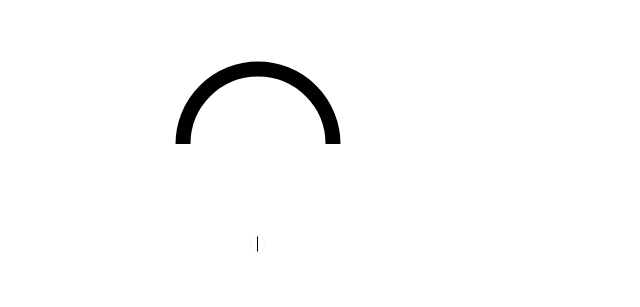
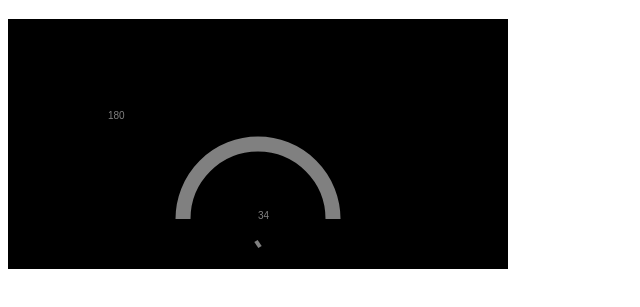
Before and after one commit to veereshmeesala/geckometer, a plain HTML site: page index.html in a window 1280 px wide. Shown: the part 61-368 px from the top of the page, without its empty margins (0-640 px from the left). Drawn offline with Linux system fonts and the light colour scheme.

Commit message:
implemented the hand, text elements

```diff
--- /dev/null
+++ b/app.css
@@ -0,0 +1,3 @@
+#geckometer{
+	background-color: #000;
+}
--- a/app.js
+++ b/app.js
@@ -1,14 +1,16 @@
 function Geckometer(opt) { // function Gauge
+      this.options = opt;
       this.canvas = opt.targetElement;
       this.context = this.canvas.getContext('2d');
+      this.mp = new Meterpointer(this);
       this.setOptions();
       this.render();
 }
 Geckometer.prototype = {
-    constructor: Geckometer,
+    // constructor: Geckometer,
     drawMeter: function(){
-      var x = this.canvas.width / 2;
-      var y = this.canvas.height / 2;
+      var x = this.canvas.width/2;
+      var y = this.canvas.height - 50;
       var radius = 75;
       var startAngle = 0;
       var endAngle = Math.PI;
@@ -19,62 +21,8 @@ Geckometer.prototype = {
       this.context.lineWidth = 15;
 
       // line color
-      this.context.strokeStyle = 'black';
+      this.context.strokeStyle = 'grey';
       this.context.stroke();
-    },
-    drawPointer: function(){
-      var angle, centerX, centerY, endX, endY, startX, startY, x, y;
-      var pointerLength = 0.8;
-      var  pointerStrokeWidth = 0.035;
-      angle = 34;
-      centerX = this.canvas.width / 2;
-      centerY = this.canvas.height * 0.9;
-      x = Math.round(centerX + pointerLength * Math.cos(angle));
-      y = Math.round(centerY + pointerLength * Math.sin(angle));
-      startX = Math.round(centerX + pointerStrokeWidth * Math.cos(angle - Math.PI / 2));
-      startY = Math.round(centerY + pointerStrokeWidth * Math.sin(angle - Math.PI / 2));
-      endX = Math.round(centerX + pointerStrokeWidth * Math.cos(angle + Math.PI / 2));
-      endY = Math.round(centerY + pointerStrokeWidth * Math.sin(angle + Math.PI / 2));
-      this.context.fillStyle = 'black';
-      this.context.beginPath();
-      this.context.arc(centerX, centerY, pointerStrokeWidth , 0, Math.PI * 2, true);
-      // this.context.fill();
-      this.context.stroke();
-      this.context.beginPath();
-      this.context.moveTo(startX, startY);
-      this.context.lineTo(x, y);
-      this.context.lineTo(endX, endY);
-      this.context.strokeStyle = 'black';
-      this.context.stroke();
-
-      return this;
-      // this.context.fill();
-
-    //   var width = this.radius * 0.07,
-    //     len = this.radius * 0.8,
-    //     pos = 34;
-    //    this.context.beginPath();
-    // this.context.lineWidth = width;
-    // this.context.lineCap = "round";
-    // this.context.moveTo(0,0);
-    // this.context.rotate(pos);
-    // this.context.lineTo(0, -len);
-    // this.context.stroke();
-    // this.context.rotate(-pos);
-
-
-            // var angle, centerX, centerY;
-            // centerX = this.canvas.width / 2;
-            // centerY = this.canvas.height * 0.9;
-            // this.context.beginPath();
-            // this.context.translate(centerX, centerY);
-            // this.context.rotate(-180 * Math.PI/180); // Correct for top left origin
-            // this.context.rotate(angle * Math.PI/180);
-            // this.context.moveTo(0, 0);
-            // this.context.lineTo(0, length);
-            // this.context.strokeStyle = 'black';
-            // this.context.stroke();
-
     },
     setOptions: function(){
 
@@ -82,26 +30,58 @@ Geckometer.prototype = {
     render: function () {
         console.log('Set meter started');
         this.drawMeter();
-        this.drawPointer();
     }
 };
 
 
-// function Meterpointer() {
+function Meterpointer(geckometerObj) {
+     this.mp = geckometerObj;
+     this.options = this.mp.options;
+     this.context = this.mp.context;
+     this.canvas = this.mp.canvas;
+     this.value = this.options.value || 0;
+     this.min = this.options.min || 0;
+     this.max = this.options.max || 200;
+     this.length = 0.4;
+     this.strokeWidth = 4;
+     this.fillColor = 'grey';
+     // this.setOptions();
+     this.render();
+}
 
-//       this.setOptions();
-//       this.render();
-// }
+Meterpointer.prototype = {
+    setOptions: function(){
 
-// Meterpointer.prototype = {
-//     constructor: Meterpointer,
-//     setOptions: function(){
+    },
+    render: function(){
+      var angle, centerX, centerY, endX, endY, startX, startY, x, y;
+      angle = 34;
+      centerX = this.canvas.width / 2;
+      centerY = this.canvas.height * 0.9;
+      x = Math.round(centerX + this.length * Math.cos(angle));
+      y = Math.round(centerY + this.length * Math.sin(angle));
+      startX = Math.round(centerX + this.strokeWidth * Math.cos(angle - Math.PI / 2));
+      startY = Math.round(centerY + this.strokeWidth * Math.sin(angle - Math.PI / 2));
+      endX = Math.round(centerX + this.strokeWidth * Math.cos(angle + Math.PI / 2));
+      endY = Math.round(centerY + this.strokeWidth * Math.sin(angle + Math.PI / 2));
 
-//     },
-//     render: function(){
+      this.context.beginPath();
+      this.context.moveTo(startX, startY);
+      this.context.lineTo(x, y);
+      this.context.strokeStyle = 'grey';
+      this.context.lineWidth = 4;
+      this.context.lineTo(endX, endY);
+      this.context.stroke();
 
-//     }
-// }
+      // showing the min value and max value text on the component
+      var minTextPosX = this.canvas.width/2;
+      var minTextPosY = this.canvas.height - 50;
+      this.context.font = '80 Verdana';
+      this.context.fillStyle = 'grey';
+      this.context.fillText(this.min, minTextPosX, minTextPosY);
+      this.context.fillText(this.max, 100, 100);
+    }
+}
 
 
 
@@ -109,8 +89,8 @@ var ele = document.getElementById('geckometer');
 var options = {
     targetElement: ele,
     "value": 34,
-    "min": 0,
-    "max": 200,
+    "min": 34,
+    "max": 180,
     "format": "currency",
     "unit": "GBP"
 }
--- a/index.html
+++ b/index.html
@@ -2,6 +2,7 @@
 <html>
 <head>
 <title>Gecko-O-Meter</title>
+<link rel="stylesheet" type="text/css" href="app.css">
 </head>
 <body>
 
```
